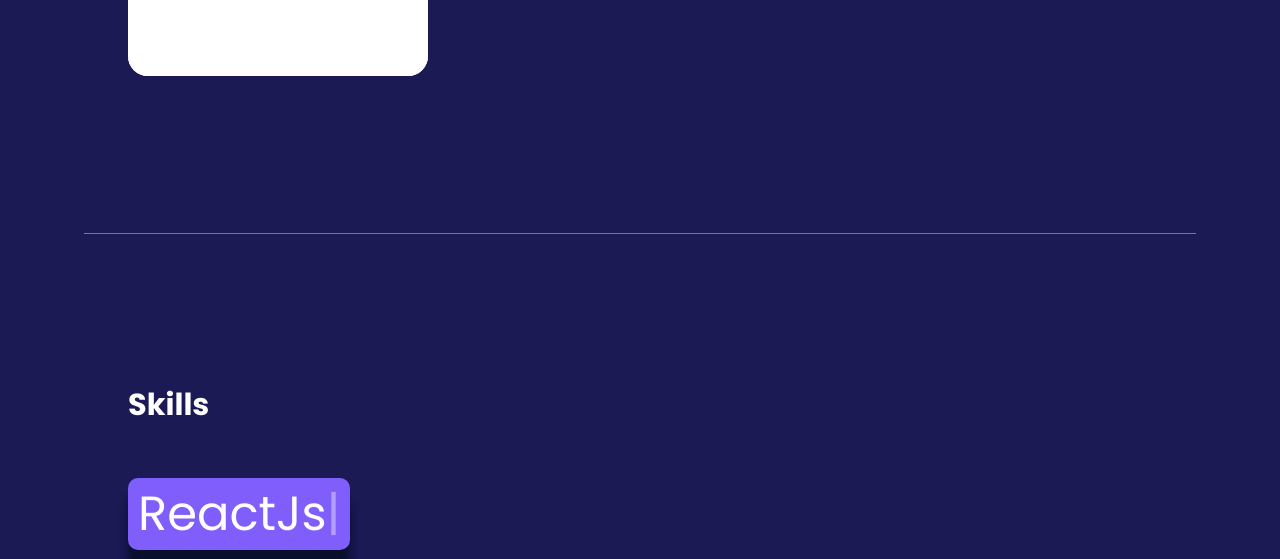
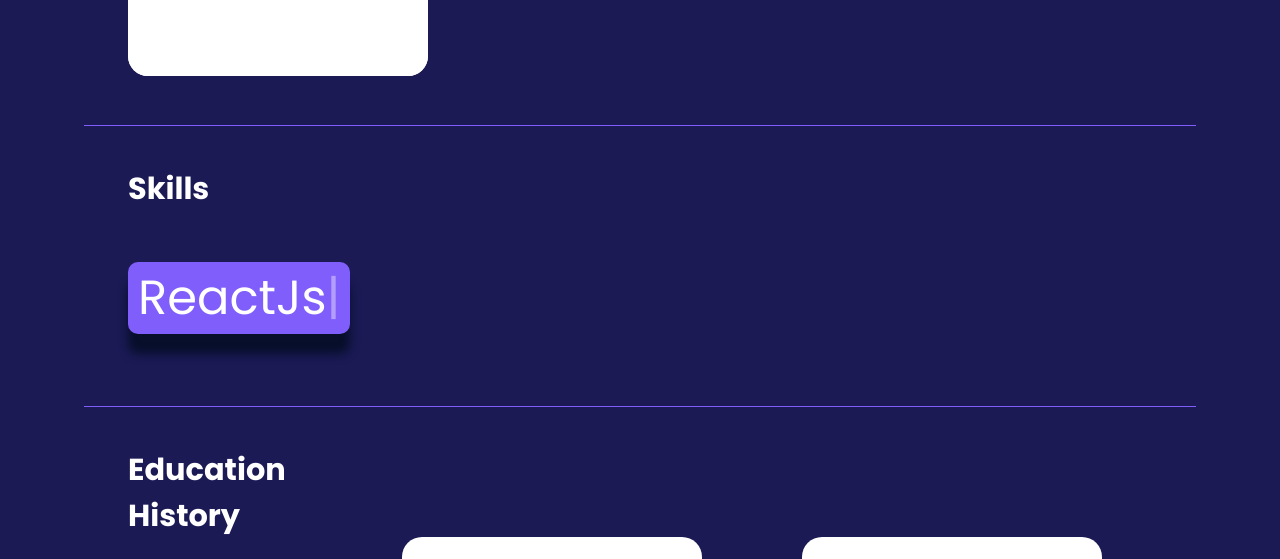
Before and after one commit to karanjotsingh16/developer-portfolio, a plain HTML site: page index.html in a window 1280 px wide. Shown: the part 965-1524 px from the top of the page. Drawn offline with nearby package versions, Linux system fonts and the light colour scheme.

Commit message:
Update style.css

```diff
--- a/src/css/style.css
+++ b/src/css/style.css
@@ -99,9 +99,7 @@ main hr{
     justify-content: center;
 }
 
-#skill{
-    margin: 148px 84px;
-}
+
 
 .logo img{
     height: 200px;
```
